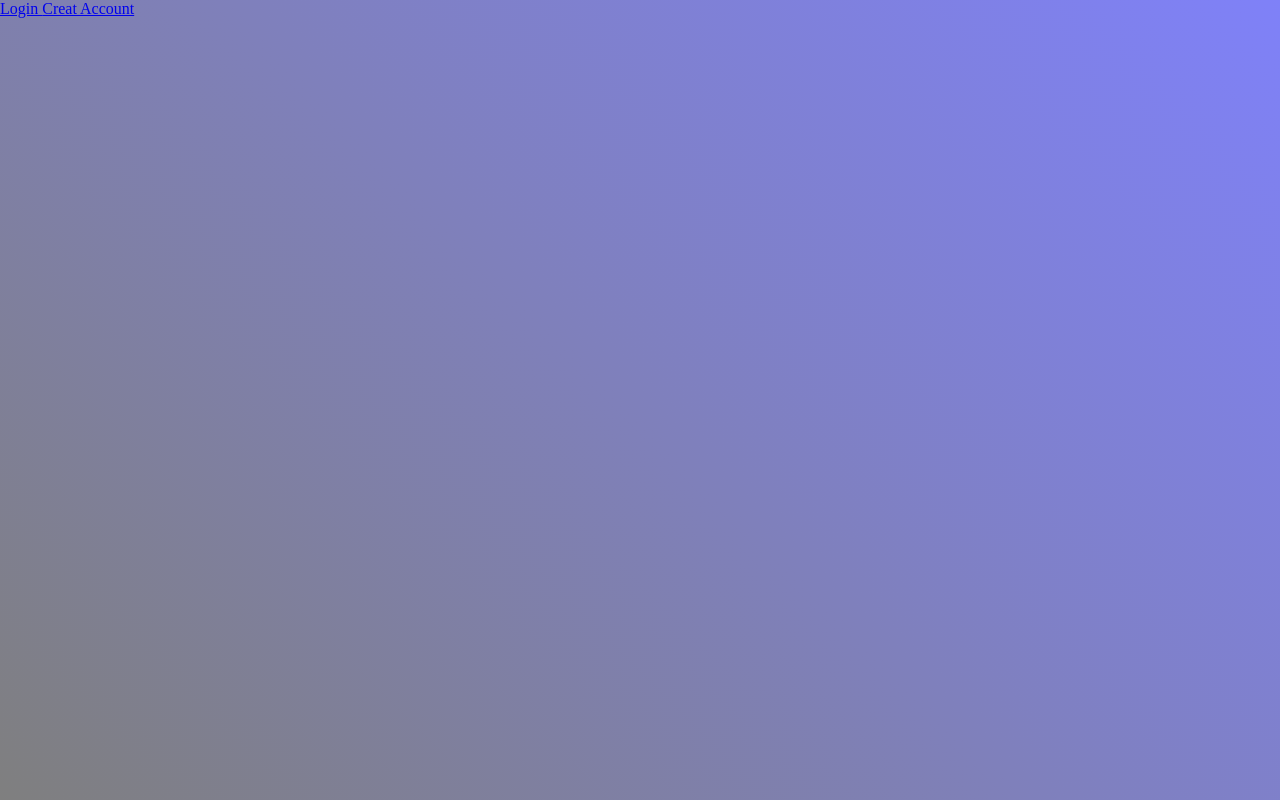
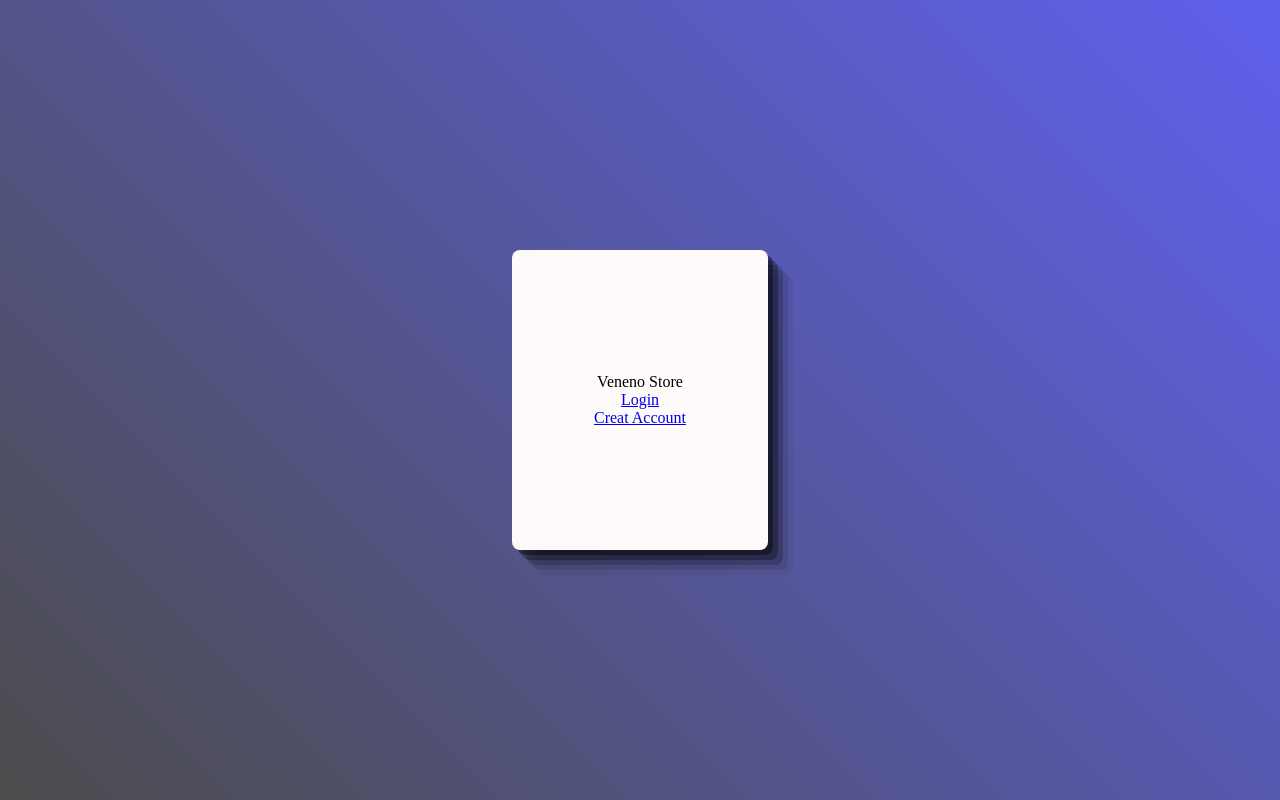
Before and after one commit to PsycoCrazy/Login, a PHP site: page / in a window 1280 px wide. Run offline with PHP 8.4, Linux system fonts and the light colour scheme.

Commit message:
Novas alterações

```diff
--- a/index.css
+++ b/index.css
@@ -4,8 +4,22 @@ body{
 }
 
 .container{
+    display: flex;
+    align-items: center;
+    justify-content: center;
     height: 100vh;
     width: 100%;
-    background-image: linear-gradient(45deg, rgba(0,0,0,0.5), rgba(0, 4, 241, 0.5));
+    background-image: linear-gradient(45deg, rgba(0,0,0,0.7), rgba(16, 20, 228, 0.675));
+}
 
+.box{
+    display: flex;
+    flex-direction: column;
+    align-items: center;
+    justify-content: center;
+    height: 300px;
+    width: 20%;
+    background-color: snow;
+    border-radius: 8px;
+    box-shadow: rgba(0, 0, 0, 0.4) 5px 5px, rgba(0, 0, 0, 0.3) 10px 10px, rgba(0, 0, 0, 0.2) 15px 15px, rgba(0, 0, 0, 0.1) 20px 20px, rgba(0, 0, 0, 0.05) 25px 25px;
 }
--- a/index.php
+++ b/index.php
@@ -12,6 +12,7 @@
 <body>
     <div class="container">
         <div class="box">
+            <span>Veneno Store</span>
             <a id="login" href="Login/login.php"> Login </a>
             <a id="creat" href="Creat/Creat.php">Creat Account</a>
         </div>
```
